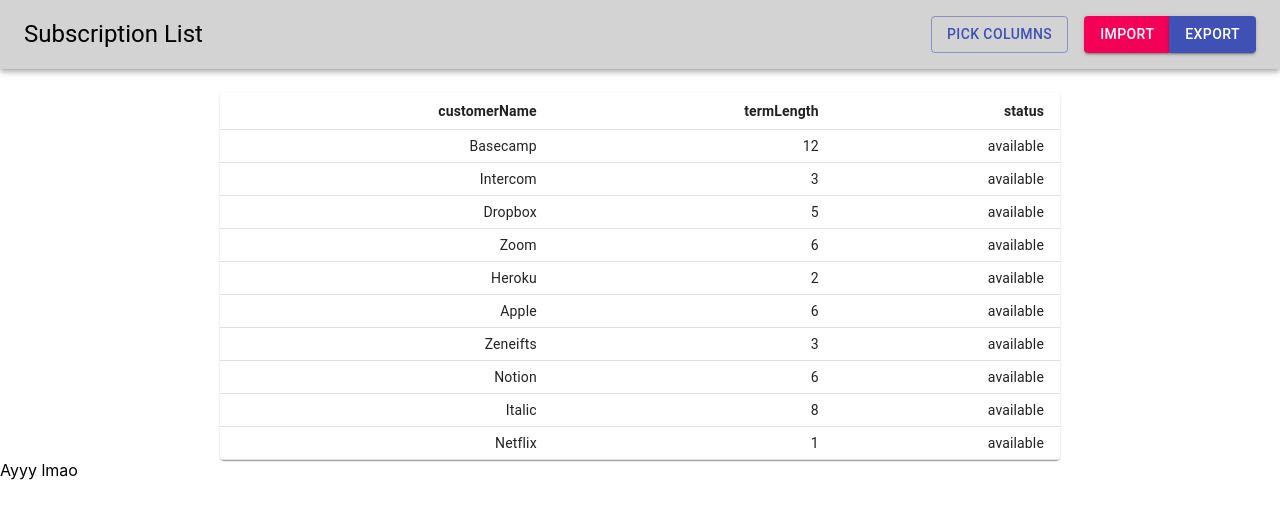
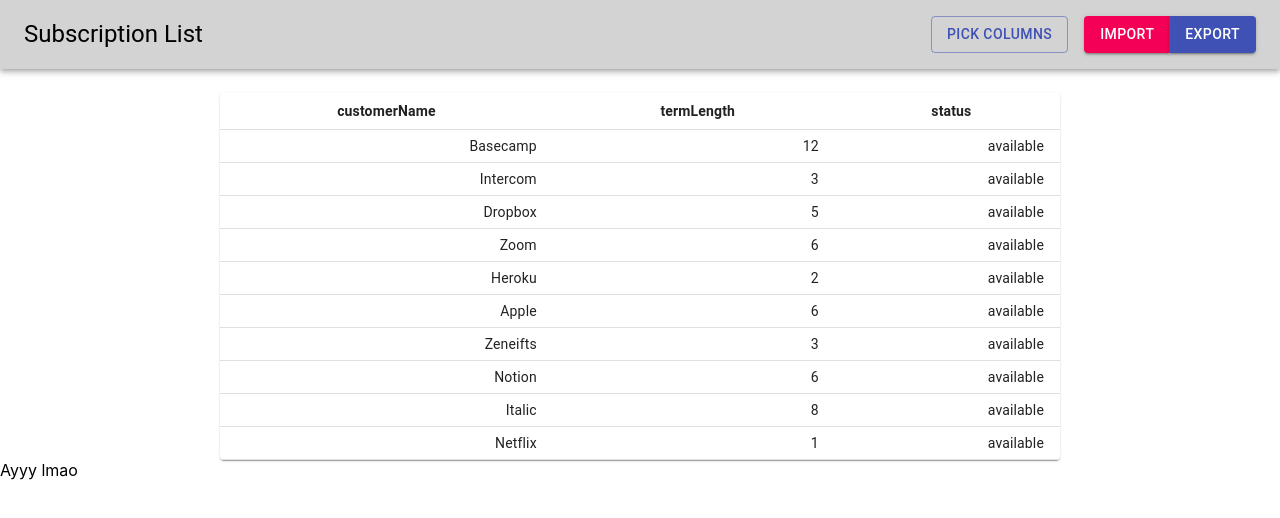
Before and after one commit to adureja/frontend-challenge, a React (Create React App) app: page / in a window 1280 px wide. Shown: the top 518 px of the page. Built offline with nearby package versions, Linux system fonts and the light colour scheme.

Commit message:
Hook up column picker to table

```diff
--- a/src/App.js
+++ b/src/App.js
@@ -11,13 +11,61 @@
 
   constructor(props) {
     super(props);
+
+    this.state = {
+      dataset: pipe_data,
+      columns: [
+        "customerName",
+        "termLength",
+        "status"
+      ],
+      selectedColumns: new Set([
+        "customerName",
+        "termLength",
+        "status"
+      ]),
+    }
+
+    this.onColumnChange = this.onColumnChange.bind(this);
+  }
+
+  getCols(data) {
+    // Probably a more elegant soln
+    let cols = new Set();
+
+    data.map((row) => {
+      Object.keys(row).map((key) => {
+        cols.add(key);
+      })
+    });
+
+    return Array.from(cols);
+  }
+
+  onColumnChange(col) {
+    let selCol = this.state.selectedColumns;
+    if (selCol.has(col)) {
+      selCol.delete(col);
+    } else {
+      selCol.add(col);
+    }
+    this.setState({
+      selectedColumns: selCol
+    });
   }
 
   render() {
+    let { columns, selectedColumns, dataset } = this.state;
+
     return (
       <Container disableGutters>
-          <MainToolbar />
-          <TableBuilderBody />
+        <MainToolbar
+          allColumns={columns}
+          selectedColumns={selectedColumns}
+          onColumnChange={this.onColumnChange} />
+        <TableBuilderBody
+          selectedColumns={selectedColumns}
+          dataset={dataset} />
           Ayyy lmao
       </Container>
     );
--- a/src/ColumnPicker.jsx
+++ b/src/ColumnPicker.jsx
@@ -10,34 +10,12 @@
     super(props);
 
     this.state = {
-      dataset: pipe_data,
-      columns: [
-        "customerName",
-        "termLength",
-        "status"
-      ],
-      selectedColumns: new Set([
-        "customerName",
-        "termLength",
-        "status"
-      ]),
       colPickerOpen: false
     }
 
     this.handleClickOpen = this.handleClickOpen.bind(this);
     this.handleClose = this.handleClose.bind(this);
     this.handleListItemClick = this.handleListItemClick.bind(this);
-  }
-
-  getCols(data) {
-    // Probably a more elegant soln
-    let cols = []
-
-    data.map((row) => {
-      cols.push(Object.keys(row));
-    });
-
-    return cols;
   }
 
   handleClickOpen() {
@@ -53,25 +31,14 @@
   }
 
   handleListItemClick(col) {
-    let selCol = this.state.selectedColumns;
-    if (selCol.has(col)) {
-      selCol.delete(col);
-    } else {
-      selCol.add(col);
-    }
-    this.setState({
-      selectedColumns: selCol
-    });
-
-    this.props.onSelectedColumnChange(selCol);
-
+    this.props.onSelectedColumnChange(col);
   }
 
   render() {
     const colPickerOpen = this.state.colPickerOpen;
 
     const columns = this.props.columns;
-    const selectedColumns = this.state.selectedColumns;
+    const selectedColumns = this.props.selectedColumns;
 
     return (
       <Box p={2}>
@@ -84,9 +51,13 @@
             Pick the columns you want to see in the Table Builder.
           </DialogTitle>
           <List>
-            {this.state.columns.map((col) => (
-              <ListItem button selected={this.state.selectedColumns.has(col)} onClick={() => this.handleListItemClick(col)} key={col}>
-                <ListItemText primary={col} />
+            {columns && columns.map((col) => (
+              <ListItem
+                button
+                selected={selectedColumns.has(col)}
+                onClick={() => this.handleListItemClick(col)}
+                key={col}>
+                  <ListItemText primary={col} />
               </ListItem>
             ))}
           </List>
--- a/src/MainToolbar.jsx
+++ b/src/MainToolbar.jsx
@@ -29,29 +29,19 @@
 class MainToolbar extends React.Component {
     constructor(props) {
         super(props);
-
         this.state = {
-            dataset: pipe_data,
-            columns: [
-                "customerName",
-                "termLength",
-                "status"
-            ],
-            selectedColumns: new Set([
-                "customerName",
-                "termLength",
-                "status"
-            ]),
             colPickerOpen: false
         }
+
+        this.onSelectedColumnChange = this.onSelectedColumnChange.bind(this);
     }
 
     onSelectedColumnChange(selected_col) {
-        alert('weeooh');
+        this.props.onColumnChange(selected_col);
     }
 
     render() {
-        const { classes } = this.props;
+        const { classes, allColumns, selectedColumns } = this.props;
         return (
             <div className={classes.root}>
                 <AppBar className={classes.appbar} position="static">
@@ -59,7 +49,10 @@
                         <Typography variant="h5" className={classes.title}>
                             Subscription List
                         </Typography>
-                        <ColumnPicker onSelectedColumnChange={this.onSelectedColumnChange} />
+                        <ColumnPicker
+                            columns={allColumns}
+                            selectedColumns={selectedColumns}
+                            onSelectedColumnChange={this.onSelectedColumnChange} />
                         <ButtonGroup>
                             <Button variant="contained"
                                 color="secondary"
--- a/src/TableBuilderBody.jsx
+++ b/src/TableBuilderBody.jsx
@@ -1,17 +1,31 @@
+import React from 'react';
+
 import { Container, Grid, Toolbar } from '@material-ui/core';
 import ColumnPicker from './ColumnPicker';
 import TableViewer from './TableViewer';
 
-export default function TableBuilderBody() {
+class TableBuilderBody extends React.Component {
+
+    constructor(props) {
+        super(props);
+    }
+
+    render() {
+        const { selectedColumns, dataset } = this.props
         return (
             <Grid container spacing={5}>
                 <Grid item xs={1} md={2}>
                 </Grid>
                 <Grid item xs={10} md={8}>
-                <TableViewer />
+                    <TableViewer
+                        selectedColumns={selectedColumns}
+                        dataset={dataset} />
                 </Grid>
                 <Grid item xs={1} md={2}>
                 </Grid>
             </Grid>
-    )
+        );
     }
+}
+
+export default TableBuilderBody;
--- a/src/TableViewer.jsx
+++ b/src/TableViewer.jsx
@@ -27,17 +27,6 @@
         }
     }
 
-    getCols(data) {
-        // Probably a more elegant soln
-        let cols = []
-
-        data.map((row) => {
-            cols.push(Object.keys(row));
-        });
-
-        return cols;
-    }
-
     render() {
         const classes = makeStyles((theme) => ({
             // necessary for content to be below app bar
@@ -54,15 +43,15 @@
             }
         }));
 
-        let columns = this.state.selectedColumns.map((columnName) =>
-            <TableCell align="right">
-                <b>{columnName}</b>
-            </TableCell>
-        );
+        let { dataset, selectedColumns } = this.props;
+        let selectedColsArr = Array.from(selectedColumns);
 
-        let rows = pipe_data.map((row) => (
-            <TableCell align="right">{row.calories}</TableCell>
-        ));
+        if (selectedColsArr.length < 1) {
+            selectedColsArr.push("Pick a column!");
+            dataset = [{
+                "Pick a column!": "Click the button in the toolbar to choose columns"
+            }];
+        }
 
         return (
             <Box pt={3}>
@@ -71,13 +60,17 @@
                     <Table className={classes.table} size="small" aria-label="a dense table">
                         <TableHead>
                             <TableRow>
-                                {columns}
+                                {selectedColsArr.map((columnName) =>
+                                    <TableCell align="center">
+                                        <b>{columnName}</b>
+                                    </TableCell>
+                                )}
                             </TableRow>
                         </TableHead>
                         <TableBody>
-                            {pipe_data.map((row) => (
+                            {dataset.map((row) => (
                                 <TableRow key={row.customerName}>
-                                    {this.state.selectedColumns.map((col) => {
+                                    {selectedColsArr.map((col) => {
                                         return (
                                             <TableCell align="right">{row[col]}</TableCell>
                                         );
```
Lines whose indentation alone changed are shown as unchanged.
